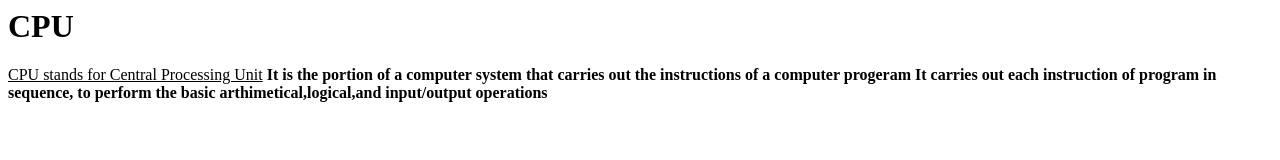
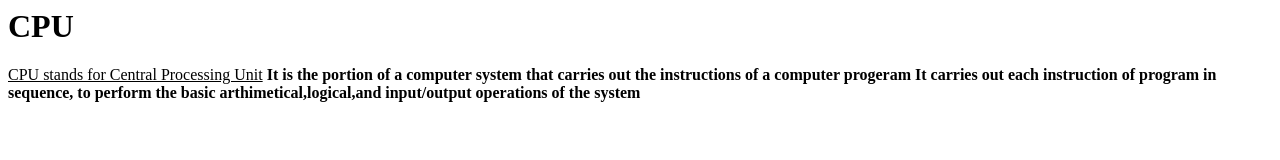
Before and after one commit to iamneo-production/adbedafcccadaeccdfffebaeceaec, a website: page public/index.html in a window 1280 px wide. Drawn offline with Linux system fonts and the light colour scheme.

Commit message:
Backup Commit

```diff
--- a/public/index.html
+++ b/public/index.html
@@ -7,4 +7,4 @@
 <p>
 <u> CPU stands for Central Processing Unit</u>
 <b> It is the portion of a computer system that carries out the instructions of a computer progeram</b>
-<b> It carries out each instruction of program in sequence, to perform the basic arthimetical,logical,and input/output operations
+<b> It carries out each instruction of program in sequence, to perform the basic arthimetical,logical,and input/output operations of the system
```
